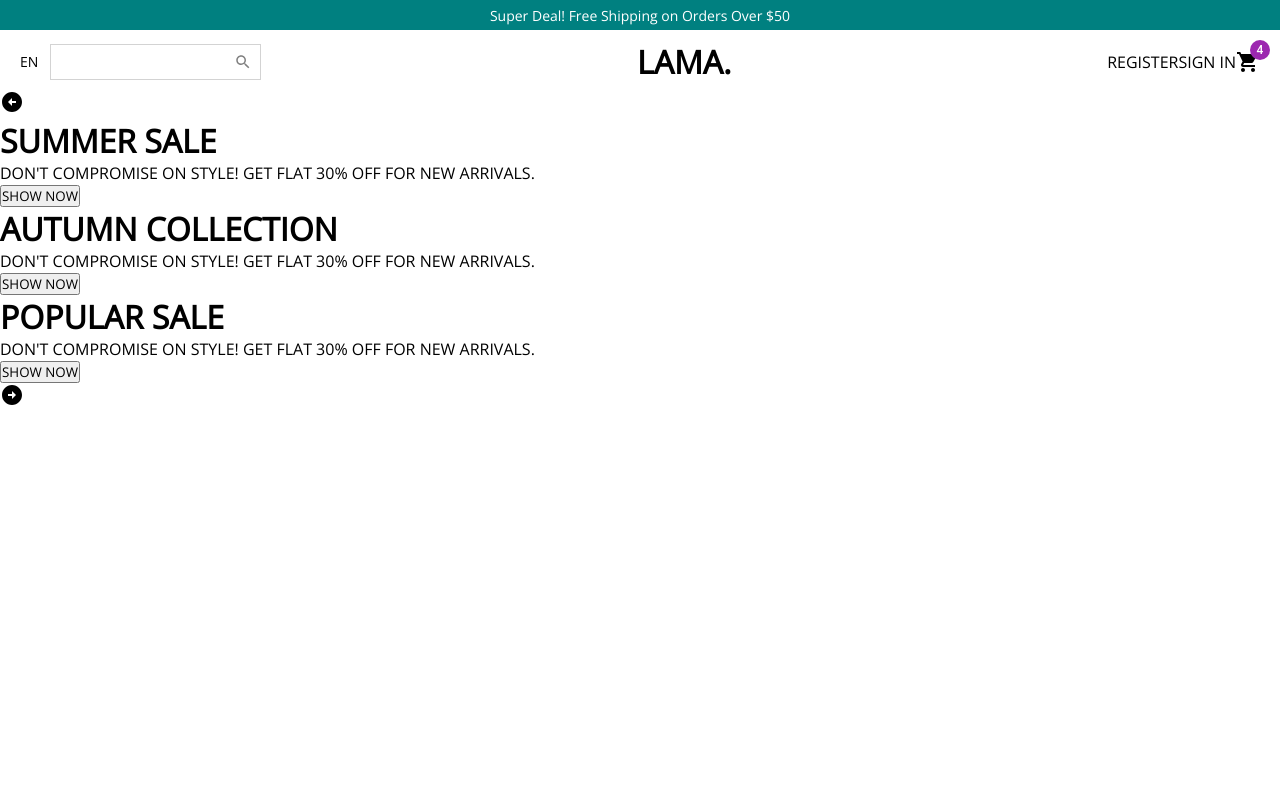
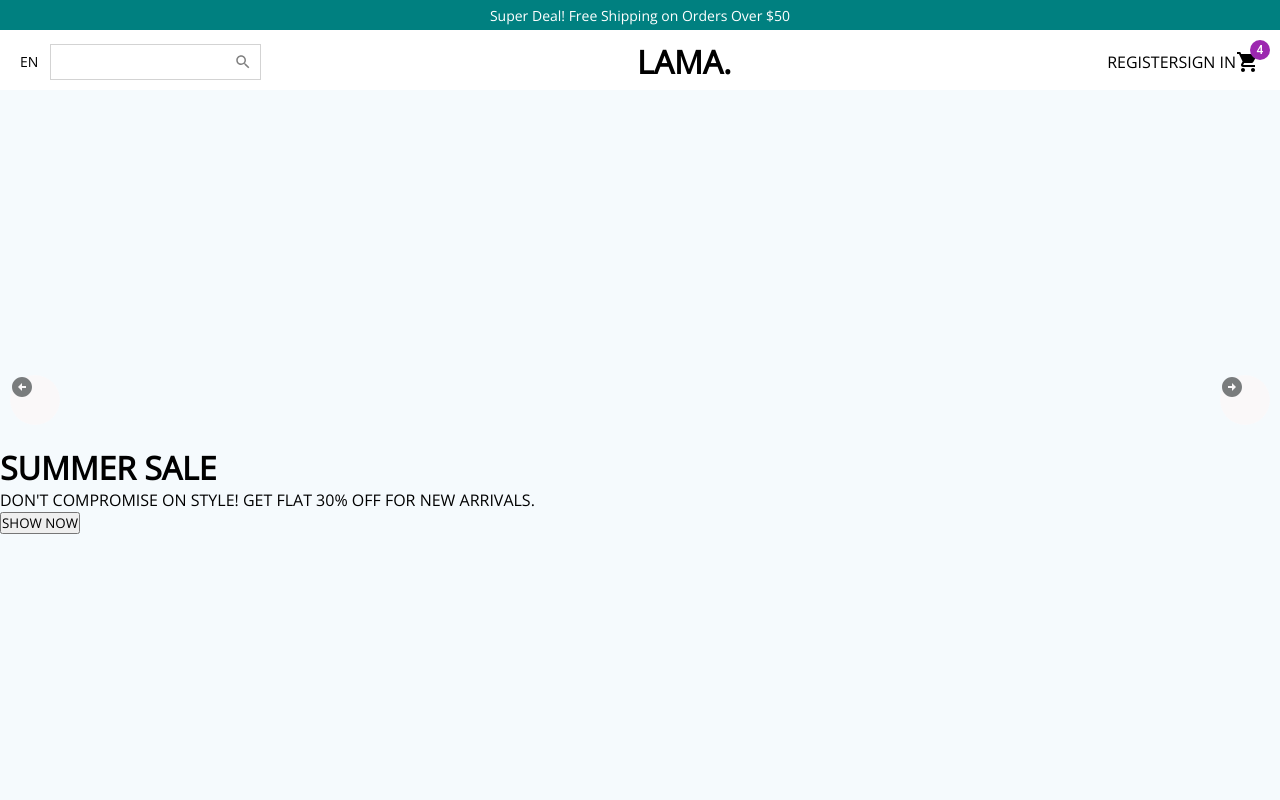
Before and after one commit to mohadeseh-saedpanah76/Clothing-Website-Final, a React (Create React App) app: page / in a window 1280 px wide. Shown: the top 800 px of the page. Built offline with nearby package versions, Linux system fonts and the light colour scheme.

Commit message:
changes3

```diff
--- a/package.json
+++ b/package.json
@@ -14,6 +14,7 @@
     "react-dom": "^18.2.0",
     "react-router-dom": "^6.16.0",
     "react-scripts": "5.0.1",
+    "styled-components": "^6.0.8",
     "web-vitals": "^2.1.4"
   },
   "scripts": {
--- a/src/components/Slider/Slider.jsx
+++ b/src/components/Slider/Slider.jsx
@@ -1,7 +1,9 @@
 import { ArrowCircleLeft, ArrowCircleRight } from '@mui/icons-material'
 import React , {useState} from 'react'
 
-import Wrapper from '../../hoc/Wrapper/SliderWrapper'
+
+import SliderWrapper from '../../hoc/Wrapper/SliderWrapper/SliderWrapper'
+import {Arrow} from '../../styledComponents/slider/Arrow'
 
 import {sliderItems} from '../../data'
 
@@ -24,17 +26,17 @@ const Slider = () => {
 
   return (
     <div className='slider-container'>
-      <div className='arrow' onClick={()=>sliderHandler('left')}>
-          <ArrowCircleLeft></ArrowCircleLeft>
-      </div>
+      <Arrow direction='left' onClick={()=>sliderHandler('left')}>
+        <ArrowCircleLeft></ArrowCircleLeft>
+      </Arrow>
 
       {sliderItems.map((item)=>{
-        return <Wrapper product={item} key={item.id}/>
+        return <SliderWrapper slideindex={slideIndex} product={item} key={item.id} />
       })}
 
-      <div className='arrow' onClick={()=>sliderHandler('right')}>
-          <ArrowCircleRight></ArrowCircleRight>
-      </div>
+      <Arrow direction='right' onClick={()=>sliderHandler('right')}>
+        <ArrowCircleRight></ArrowCircleRight>
+      </Arrow>
     </div>
   )
 }
--- a/src/hoc/Wrapper/SliderWrapper.jsx
+++ b/src/hoc/Wrapper/SliderWrapper/SliderWrapper.jsx
@@ -1,10 +1,14 @@
 import React from 'react'
 import {Link} from 'react-router-dom'
 
-const SliderWrapper = ({product}) => {
+import {Wrapper} from '../../../styledComponents/slider/Wrapper'
+import {Slide} from '../../../styledComponents/slider/Slide'
+
+
+const SliderWrapper = ({product , slideindex}) => {
   return (
-    <div >
-        <div className='slide'>
+    <Wrapper slideindex={slideindex}>
+        <Slide bg={product.bg}>
             <div className='image-Container'>
                <image src={product.image}/>
             </div>
@@ -21,8 +25,8 @@ const SliderWrapper = ({product}) => {
                   </button>
                 </Link>
             </div>
-        </div>
-    </div>
+        </Slide>
+    </Wrapper>
   )
 }
 
--- /dev/null
+++ b/src/styledComponents/slider/Arrow.jsx
@@ -0,0 +1,20 @@
+import styled from "styled-components";
+
+export const Arrow = styled.div`
+    width:50px;
+    height:50px;
+    background-color:#fff7f7;
+    border-radius:50%;
+    display:flex;
+    align-items:center:
+    justify-content: center;
+    position:absolute;
+    top:0;
+    bottom:0;
+    left: ${({direction})=> direction=== 'left' && '10px'};
+    right : ${({direction})=> direction=== 'right' && '10px'};
+    margin:auto;
+    cursor:pointer;
+    opacity:0.5;
+    z-index:2;
+`
--- /dev/null
+++ b/src/styledComponents/slider/Slide.jsx
@@ -0,0 +1,9 @@
+import styled from "styled-components";
+
+export const Slide = styled.div`
+    width:100vw;
+    height:100vh;
+    display:flex;
+    align-items:center;
+    background-color: #${({bg})=>bg};
+`
--- /dev/null
+++ b/src/styledComponents/slider/Wrapper.jsx
@@ -0,0 +1,8 @@
+import styled from "styled-components";
+
+export const Wrapper = styled.div`
+    height:100%;
+    display:flex;
+    transition:all 1.5s ease;
+    transform:translateX(${({slideindex})=> slideindex * -100}vw);
+`
```
Also changed, not shown: src/data.js (+0 -11 lines), src/components/Arrow/Arrow.jsx (added), 1 other file (tests, documents, lock files or other folders).
